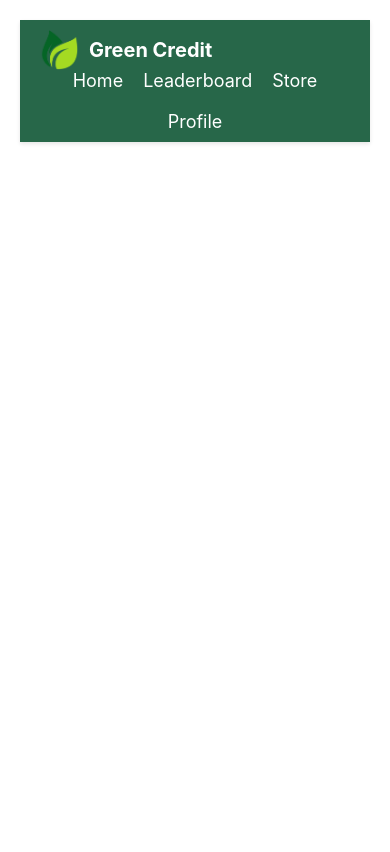
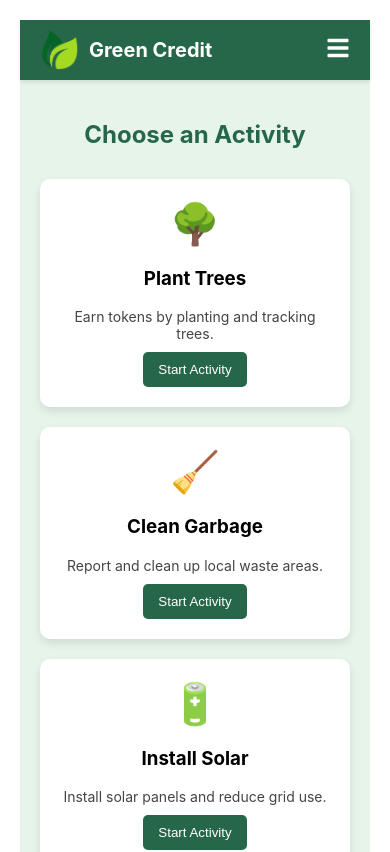
Before and after one commit to fanuel-spectre/green-credit, a React (Create React App) app: page /activities in a window 390 px wide. Shown: the top 852 px of the page. Built offline with nearby package versions, Linux system fonts and the light colour scheme; no server answers.

Commit message:
once again

```diff
--- a/package.json
+++ b/package.json
@@ -10,6 +10,7 @@
     "firebase": "^11.6.0",
     "react": "^19.1.0",
     "react-dom": "^19.1.0",
+    "react-icons": "^5.5.0",
     "react-router-dom": "^7.5.0",
     "react-scripts": "5.0.1",
     "react-toastify": "^11.0.5",
--- a/src/App.js
+++ b/src/App.js
@@ -1,16 +1,26 @@
-import React, { useState, useEffect } from "react";
+import React, { useState, useEffect, useRef } from "react";
 import {
   BrowserRouter as Router,
   Route,
   Routes,
   Link,
   Navigate,
+  useLocation
 } from "react-router-dom";
 import "./App.css";
+import {
+  FaBars,
+  FaHome,
+  FaLeaf,
+  FaTrophy,
+  FaStore,
+  FaUserCircle,
+} from "react-icons/fa";
 import Login from "./components/Login";
 import Profile from "./components/profile";
 import Home from "./components/Home";
 import Leaderboard from "./components/Leaderboard";
+import Activities from "./components/Activities";
 import Store from "./components/Store";
 import { toast } from "react-toastify";
 import { ToastContainer } from "react-toastify";
@@ -35,6 +45,7 @@ function App() {
             <Route path="/home" element={<Home />} />
             <Route path="/leaderboard" element={<Leaderboard />} />
             <Route path="/store" element={<Store />} />
+            <Route path="/activities" element={<Activities />} />
             <Route
               path="/"
               element={user ? <Navigate to="/home" /> : <Login />}
@@ -46,56 +57,70 @@ function App() {
     </Router>
   );
 }
+function NavBar() {
+  const [menuOpen, setMenuOpen] = useState(false);
+  const [isMobile, setIsMobile] = useState(window.innerWidth < 768);
+  const menuRef = useRef(null);
+  const hamburgerRef = useRef(null);
+  const location = useLocation();
 
-function NavBar() {
+  // Close menu when route changes
+  useEffect(() => {
+    setMenuOpen(false);
+  }, [location.pathname]);
+
+  // Close on outside click
+  useEffect(() => {
+    const handleClickOutside = (e) => {
+      if (
+        menuRef.current &&
+        !menuRef.current.contains(e.target) &&
+        hamburgerRef.current &&
+        !hamburgerRef.current.contains(e.target) // <-- ignore hamburger
+      ) {
+        setMenuOpen(false);
+      }
+    };
+    document.addEventListener("mousedown", handleClickOutside);
+    return () => document.removeEventListener("mousedown", handleClickOutside);
+  }, []);
+
+  useEffect(() => {
+    const handleResize = () => setIsMobile(window.innerWidth < 768);
+    window.addEventListener("resize", handleResize);
+    return () => window.removeEventListener("resize", handleResize);
+  }, []);
+
+  const handleLinkClick = () => {
+    setMenuOpen(false);
+  };
+
   return (
-    <nav
-      style={{
-        backgroundColor: "#276749",
-        padding: "10px 20px",
-        color: "white",
-        display: "flex",
-        alignItems: "center",
-        justifyContent: "space-between",
-        position: "sticky", // ✅ This makes it stick
-        flexWrap: "wrap",
-        top: 0, // ✅ Sticks to the top of the viewport
-        zIndex: 1000,
-        boxShadow: "0 2px 4px rgba(0, 0, 0, 0.1)",
-      }}
+    <div style={{ position: "sticky", top: 0, zIndex: 1000 }}>
+      <nav style={styles.nav}>
+        <Link to="/" style={styles.logo}>
+          <img src={require("./leaf.png")} alt="Logo" style={styles.logoImg} />
+          <span style={styles.logoText}>Green Credit</span>
+        </Link>
+
+        {isMobile ? (
+          <div
+            ref={hamburgerRef}
+            onClick={() => setMenuOpen((prev) => !prev)}
+            style={styles.hamburger}
           >
-      <Link
-        to="/"
-        style={{
-          display: "flex",
-          alignItems: "center",
-          textDecoration: "none",
-          color: "white",
-        }}
-      >
-        <img
-          src={require("./leaf.png")}
-          alt="Logo"
-          style={{ height: "40px", marginRight: "10px" }}
-        />
-        <span style={{ fontSize: "20px", fontWeight: "bold" }}>
-          Green Credit
-        </span>
-      </Link>
-      <ul
-        style={{
-          listStyle: "none",
-          margin: 0,
-          padding: 0,
-          display: "flex",
-          flexWrap: "wrap", // allow wrapping
-          gap: "20px",
-          justifyContent: "center",
-        }}
-      >
+            <FaBars size={24} />
+          </div>
+        ) : (
+          <ul style={styles.navLinks}>
             <li>
               <Link to="/" style={navLinkStyle}>
                 Home
+              </Link>
+            </li>
+            <li>
+              <Link to="/activities" style={navLinkStyle}>
+                Activities
               </Link>
             </li>
             <li>
@@ -114,9 +139,155 @@ function NavBar() {
               </Link>
             </li>
           </ul>
+        )}
       </nav>
+
+      {isMobile && (
+        <div
+          ref={menuRef}
+          style={{
+            ...styles.dropdown,
+            maxHeight: menuOpen ? "300px" : "0px",
+            padding: menuOpen ? "10px 20px" : "0 20px",
+          }}
+        >
+          <ul style={styles.menuList}>
+            <li style={styles.menuItem}>
+              <FaHome style={styles.icon} />
+              <Link
+                to="/"
+                style={navLinkStyle}
+                onClick={() => setMenuOpen(false)}
+              >
+                Home
+              </Link>
+            </li>
+            <li style={styles.menuItem}>
+              <FaLeaf style={styles.icon} />
+              <Link
+                to="/activities"
+                style={navLinkStyle}
+                onClick={() => setMenuOpen(false)}
+              >
+                Activities
+              </Link>
+            </li>
+            <li style={styles.menuItem}>
+              <FaTrophy style={styles.icon} />
+              <Link
+                to="/leaderboard"
+                style={navLinkStyle}
+                onClick={() => setMenuOpen(false)}
+              >
+                Leaderboard
+              </Link>
+            </li>
+            <li style={styles.menuItem}>
+              <FaStore style={styles.icon} />
+              <Link
+                to="/store"
+                style={navLinkStyle}
+                onClick={() => setMenuOpen(false)}
+              >
+                Store
+              </Link>
+            </li>
+            <li style={styles.menuItem}>
+              <FaUserCircle style={styles.icon} />
+              <Link
+                to="/profile"
+                style={navLinkStyle}
+                onClick={() => setMenuOpen(false)}
+              >
+                Profile
+              </Link>
+            </li>
+          </ul>
+        </div>
+      )}
+    </div>
   );
 }
+
+const styles = {
+  nav: {
+    backgroundColor: "#276749",
+    padding: "10px 20px",
+    color: "white",
+    display: "flex",
+    alignItems: "center",
+    justifyContent: "space-between",
+    flexWrap: "wrap",
+    boxShadow: "0 2px 4px rgba(0, 0, 0, 0.1)",
+  },
+  logo: {
+    display: "flex",
+    alignItems: "center",
+    textDecoration: "none",
+    color: "white",
+  },
+  logoImg: {
+    height: "40px",
+    marginRight: "10px",
+  },
+  logoText: {
+    fontSize: "20px",
+    fontWeight: "bold",
+  },
+  navLinks: {
+    display: "flex",
+    listStyle: "none",
+    gap: "20px",
+    margin: 0,
+    padding: 0,
+  },
+  hamburger: {
+    cursor: "pointer",
+    color: "white",
+  },
+  dropdown: {
+    backgroundColor: "#276749",
+    overflow: "hidden",
+    width: "100%",
+    transition: "all 0.3s ease",
+  },
+  dropdownList: {
+    listStyle: "none",
+    padding: 0,
+    margin: 0,
+    display: "flex",
+    flexDirection: "column",
+    gap: "10px",
+  },
+  dropdownMenu: {
+    position: "absolute",
+    top: "100%",
+    left: 0,
+    width: "100%",
+    backgroundColor: "#276749",
+    padding: "10px 0",
+    zIndex: 999,
+  },
+  menuList: {
+    listStyle: "none",
+    padding: 0,
+    margin: 0,
+    display: "flex",
+    flexDirection: "column",
+    alignItems: "flex-start", // 👈 left align
+  },
+  menuItem: {
+    width: "100%",
+    padding: "10px 20px",
+    display: "flex",
+    alignItems: "center",
+    gap: "10px",
+  },
+  icon: {
+    color: "white",
+    fontSize: "18px",
+  },
+};
 
 const navLinkStyle = {
   color: "white",
@@ -124,4 +295,5 @@ const navLinkStyle = {
   fontSize: "18px",
 };
 
+
 export default App;
--- /dev/null
+++ b/src/components/Activities.js
@@ -0,0 +1,89 @@
+import React from "react";
+
+const activities = [
+  {
+    title: "Plant Trees",
+    icon: "🌳",
+    description: "Earn tokens by planting and tracking trees.",
+  },
+  {
+    title: "Clean Garbage",
+    icon: "🧹",
+    description: "Report and clean up local waste areas.",
+  },
+  {
+    title: "Install Solar",
+    icon: "🔋",
+    description: "Install solar panels and reduce grid use.",
+  },
+  {
+    title: "Conserve Water",
+    icon: "💧",
+    description: "Participate in local water-saving drives.",
+  },
+  {
+    title: "Recycle Waste",
+    icon: "♻️",
+    description: "Collect and recycle eligible household waste.",
+  },
+];
+
+export default function Home() {
+  return (
+    <div style={styles.container}>
+      <h2 style={styles.heading}>Choose an Activity</h2>
+      <div style={styles.grid}>
+        {activities.map((activity, index) => (
+          <div key={index} style={styles.card}>
+            <div style={styles.icon}>{activity.icon}</div>
+            <h3>{activity.title}</h3>
+            <p style={styles.description}>{activity.description}</p>
+            <button style={styles.button}>Start Activity</button>
+          </div>
+        ))}
+      </div>
+    </div>
+  );
+}
+
+const styles = {
+  container: {
+    padding: 20,
+    backgroundColor: "#e6f4ea",
+    minHeight: "100vh",
+  },
+  heading: {
+    textAlign: "center",
+    color: "#276749",
+    marginBottom: "30px",
+  },
+  grid: {
+    display: "grid",
+    gridTemplateColumns: "repeat(auto-fit, minmax(250px, 1fr))",
+    gap: "20px",
+  },
+  card: {
+    background: "white",
+    borderRadius: "10px",
+    padding: "20px",
+    textAlign: "center",
+    boxShadow: "0 4px 8px rgba(0,0,0,0.1)",
+  },
+  icon: {
+    fontSize: "40px",
+    marginBottom: "10px",
+  },
+  description: {
+    fontSize: "14px",
+    color: "#444",
+    marginBottom: "10px",
+  },
+  button: {
+    backgroundColor: "#276749",
+    color: "white",
+    padding: "10px 15px",
+    border: "none",
+    borderRadius: "5px",
+    cursor: "pointer",
+  },
+};
```
Also changed, not shown: 1 other file (tests, documents, lock files or other folders). Lines whose indentation alone changed are shown as unchanged.
